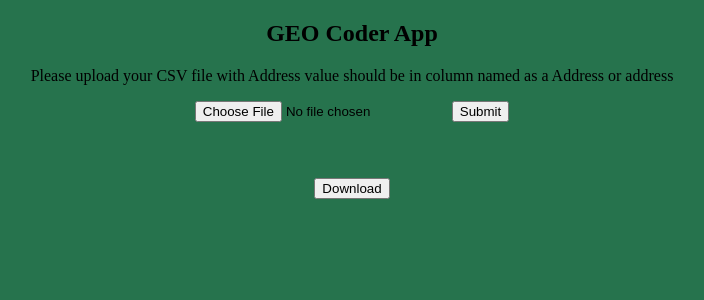
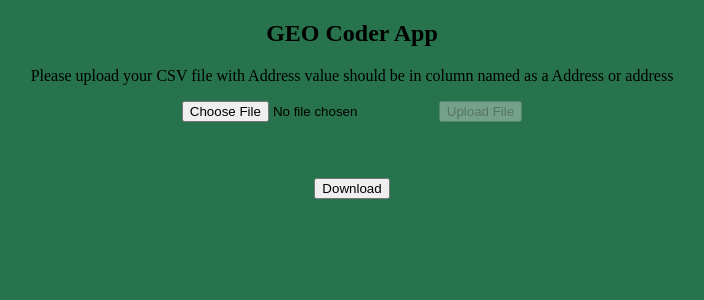
Before and after one commit to aniketsuthar/GeoCoderApp, a Flask app: page / in a window 1280 px wide. Shown: the top 300 px of the page, without its empty margins (288-992 px from the left). Run offline with Flask 2, Linux system fonts and the light colour scheme.

Commit message:
added new func

```diff
--- a/files/supermarkets.csv
+++ b/files/supermarkets.csv
@@ -5,4 +5,4 @@
 3,4,"3995 23rd St,San Francisco,CA 94114,USA",San Francisco,CA 94114,USA,Ben's Shop,10,37.75292200397371,-122.43169700840102
 4,5,"1056 Sanchez St,San Francisco,California,USA",San Francisco,California,USA,Sanchez,12,37.75213100377104,-122.43002800384072
 5,6,"551 Alvarado St,San Francisco,CA 94114,USA",San Francisco,CA 94114,USA,Richvalley,20,37.75351100030984,-122.43322896884439
-6,7,"978 ,5Th B cros road ,kalyan nagar,horamavu,Bangalore,Karnataka 560043 ,India",Bangalore,Karnataka 560043 ,India,aniket,1,13.021579991570476,77.65116002301272
+6,7,"978 ,5Th B cross road ,kalyan nagar,horamavu,Bangalore,Karnataka 560043 ,India",Bangalore,Karnataka 560043 ,India,aniket,1,13.021579991570476,77.65116002301272
--- a/templates/home.html
+++ b/templates/home.html
@@ -4,26 +4,41 @@
     <link rel="stylesheet" href="{{url_for('static',filename='css/main.css')}}">
 
     <meta charset="UTF-8">
+
+    <script src="https://ajax.googleapis.com/ajax/libs/jquery/3.5.1/jquery.min.js"></script>
+
     <title>Welcome to GEO coder App</title>
 </head>
 <div class="container">
     <body>
+    <script>
+$(document).ready(function(){
+    $('input[type=file]').change(function(){
+        if($('input[type=file]').val()==''){
+    	    $('button').attr('disabled',true)
+        }
+        else{
+        $('button').attr('disabled',false);
+        }
+    });
+});
+    </script>
     <h2>
         GEO Coder App
     </h2>
     <p>Please upload your CSV file with Address value should be in column named as a Address or address</p>
     {%block content%}
 
-    <form method=post  enctype=multipart/form-data>
-        <input type=file accept=".csv" name=file>
-        <input type=submit value=Submit>
+    <form method="post" enctype="multipart/form-data">
+        <input type="file" accept=".csv" name="file">
+        <button type="submit" class="button" disabled>Upload File</button>
         <div class="table">
             {{ table| safe }}
         </div>
         <p>{{msg | safe }}</p>
     </form>
 
-    <form action="/download"  method="post">
+    <form action="/download" method="post">
         <button type="submit" name="Download">Download</button>
     </form>
     {%endblock%}
```
